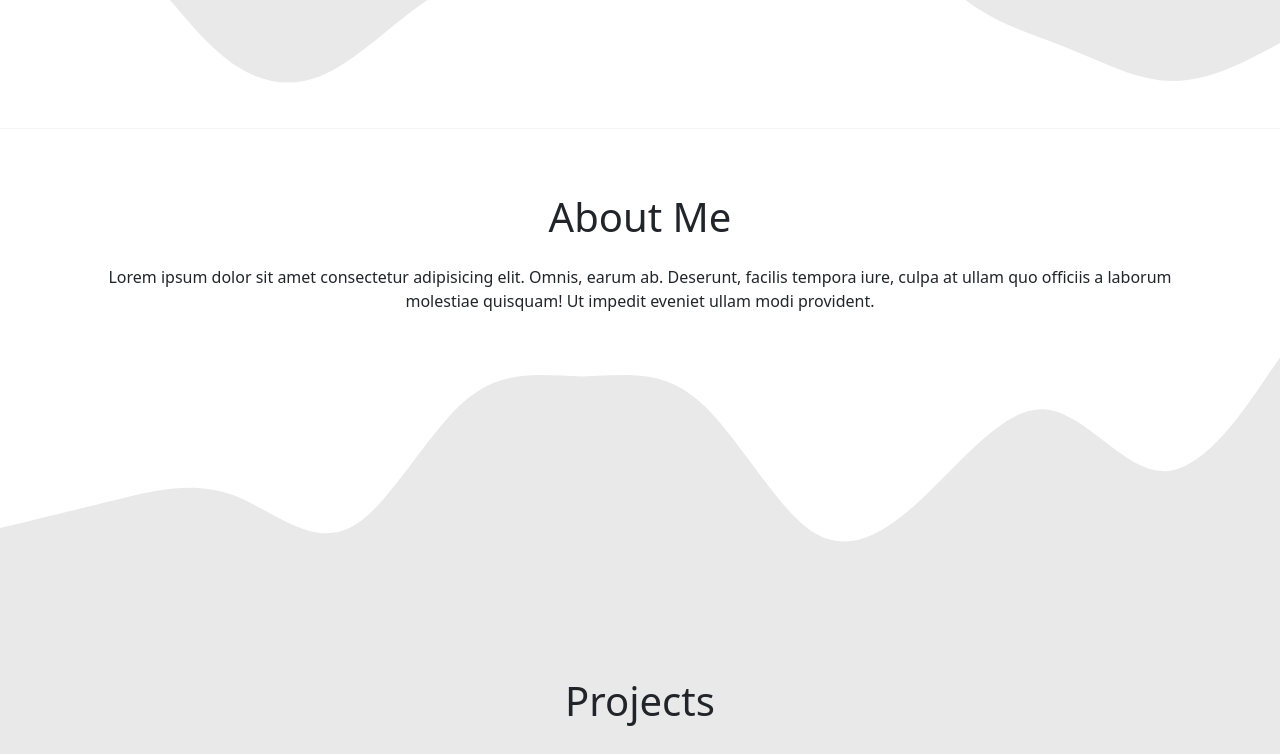
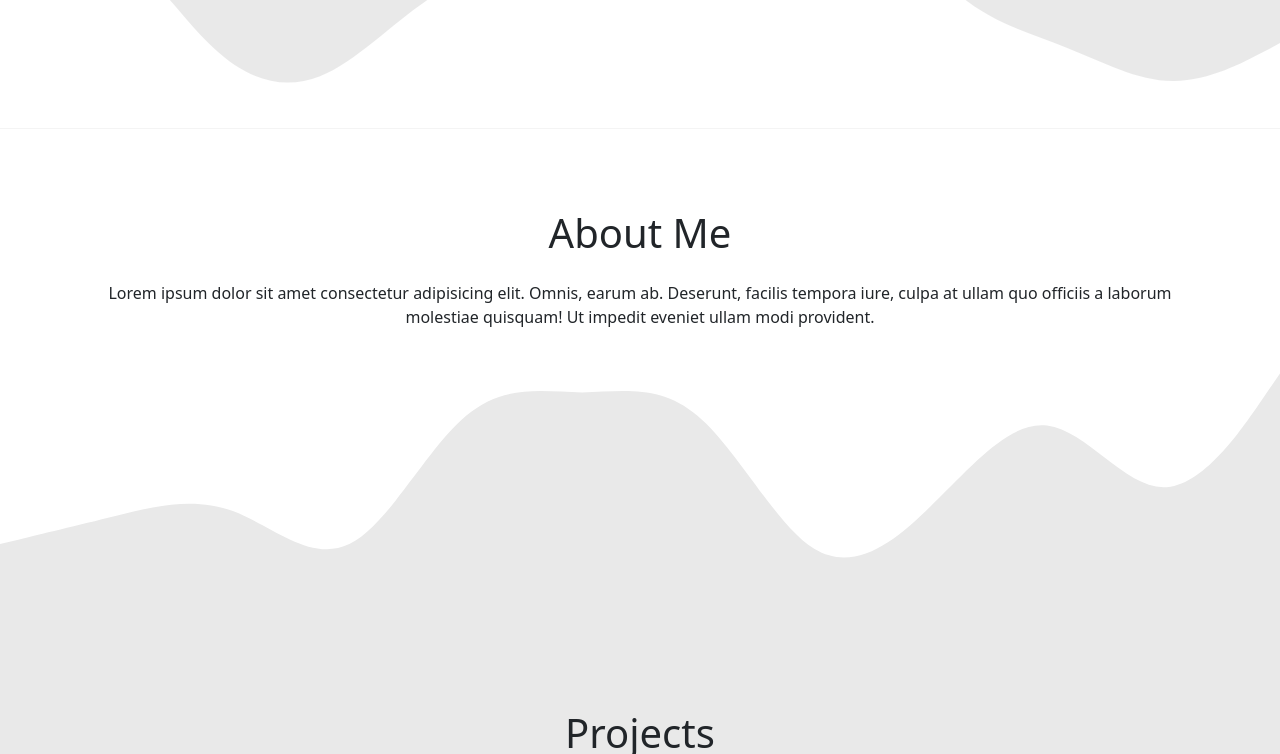
Before and after one commit to iqbalabdulm/iqbalabdulm.github.io, a plain HTML site: page index.html in a window 1280 px wide. Shown: the part 517-1271 px from the top of the page. Drawn offline with nearby package versions, Linux system fonts and the light colour scheme.

Commit message:
Menambahkan Padding pada section

```diff
--- a/assets/style.css
+++ b/assets/style.css
@@ -13,5 +13,5 @@
 }
 
 section {
-    padding-top: 4rem;
+    padding-top: 5rem;
 }
```
